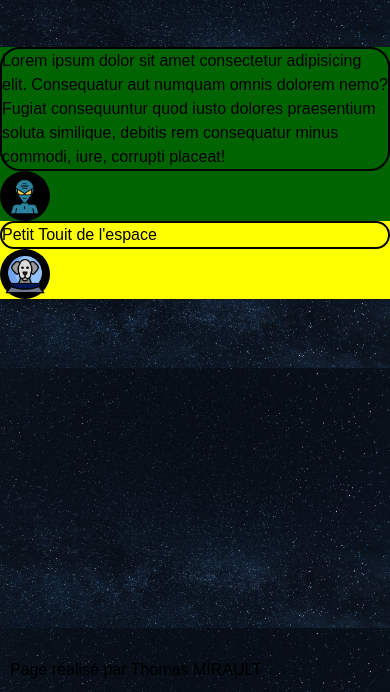
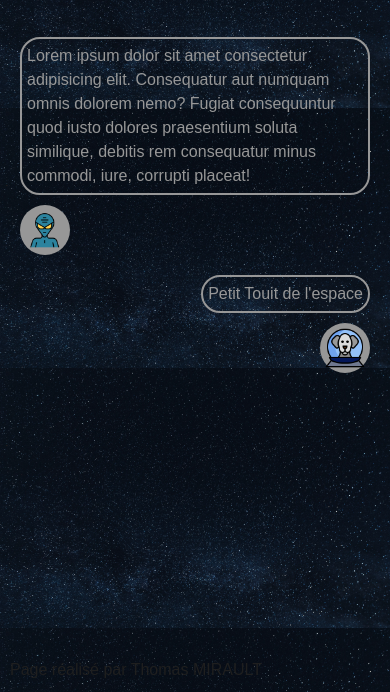
Before and after one commit to Totomir/Touiteur, a plain HTML site: page index.html in a window 390 px wide. Shown: the part 152-844 px from the top of the page. Drawn offline with Linux system fonts and the light colour scheme.

Commit message:
Mise en forme mobile version

```diff
--- a/style.css
+++ b/style.css
@@ -42,6 +42,12 @@ nav{
     align-items: center;
 }
 
+.inputTouit{
+    min-width: 25rem;
+    padding-left: 0.5rem;
+    padding-right: 0.5rem;
+    border-radius: 25px;
+}
 
 .submitButton{
     max-height: 5rem;
@@ -53,21 +59,27 @@ nav{
 }
 
 section{
-    margin-top: 5rem;
-}
-
-.odd{
-    background-color: darkgreen;
+    display: flex;
+    flex-direction: column;
+    margin-top: 2rem;
+    padding: 2rem;
 }
 
 .even{
-    background-color: yellow;
+    display: flex;
+    flex-direction: column;
+    align-items: flex-end;
+    margin-top: 2rem;
+    align-self: right;
 }
 
 .touitText{
     height: auto;
-    border: 2px solid black;
+    padding: 0.5rem;
+    margin-bottom: 1rem;
+    border: 2px solid #979797;
     border-radius: 20px;
+    color: #979797;
 }
 
 .touitosLogo{
@@ -75,7 +87,7 @@ section{
     height: 5rem;
     padding: 0.5rem;
     border-radius: 25px;
-    background-color: black;
+    background-color: #979797;
 
 }
 
@@ -83,4 +95,5 @@ footer{
     position: absolute;
     bottom: 0;
     margin: 1rem;
+    color: rgb(31, 31, 31);
 }
```
